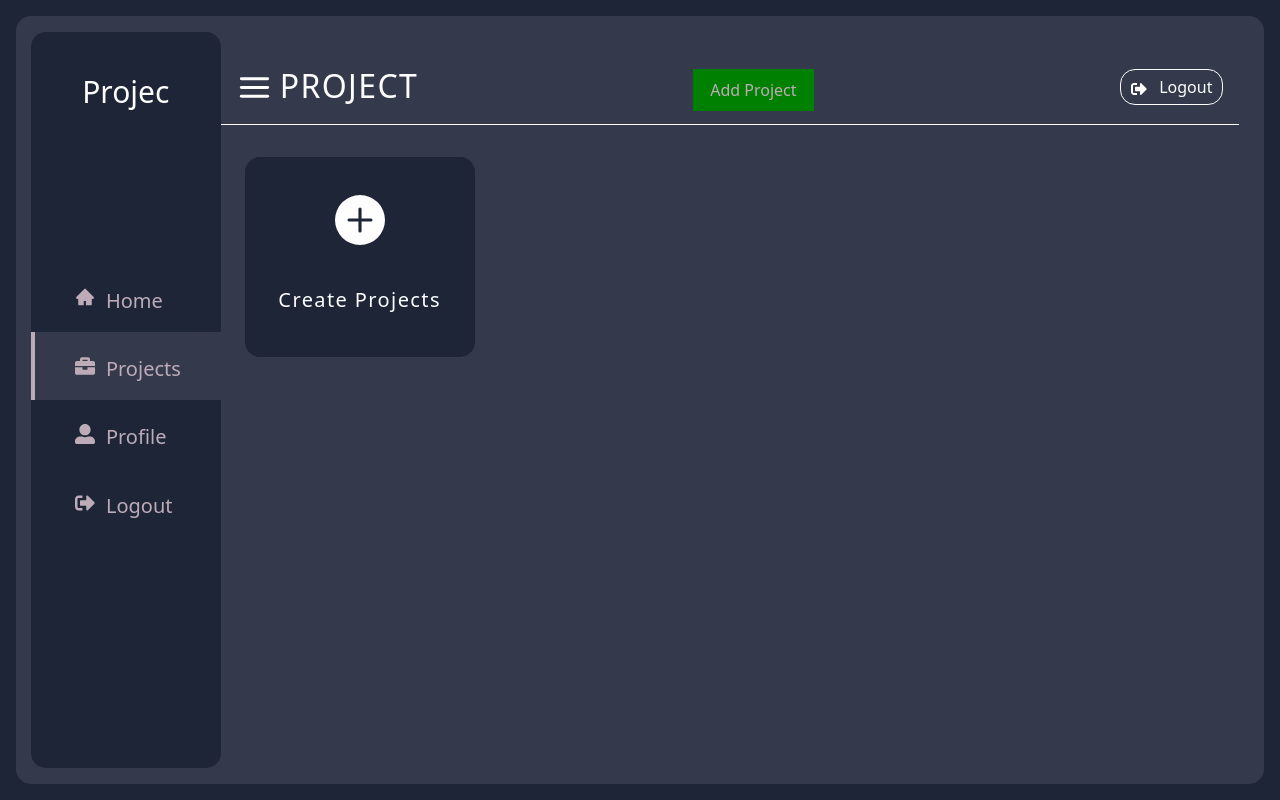
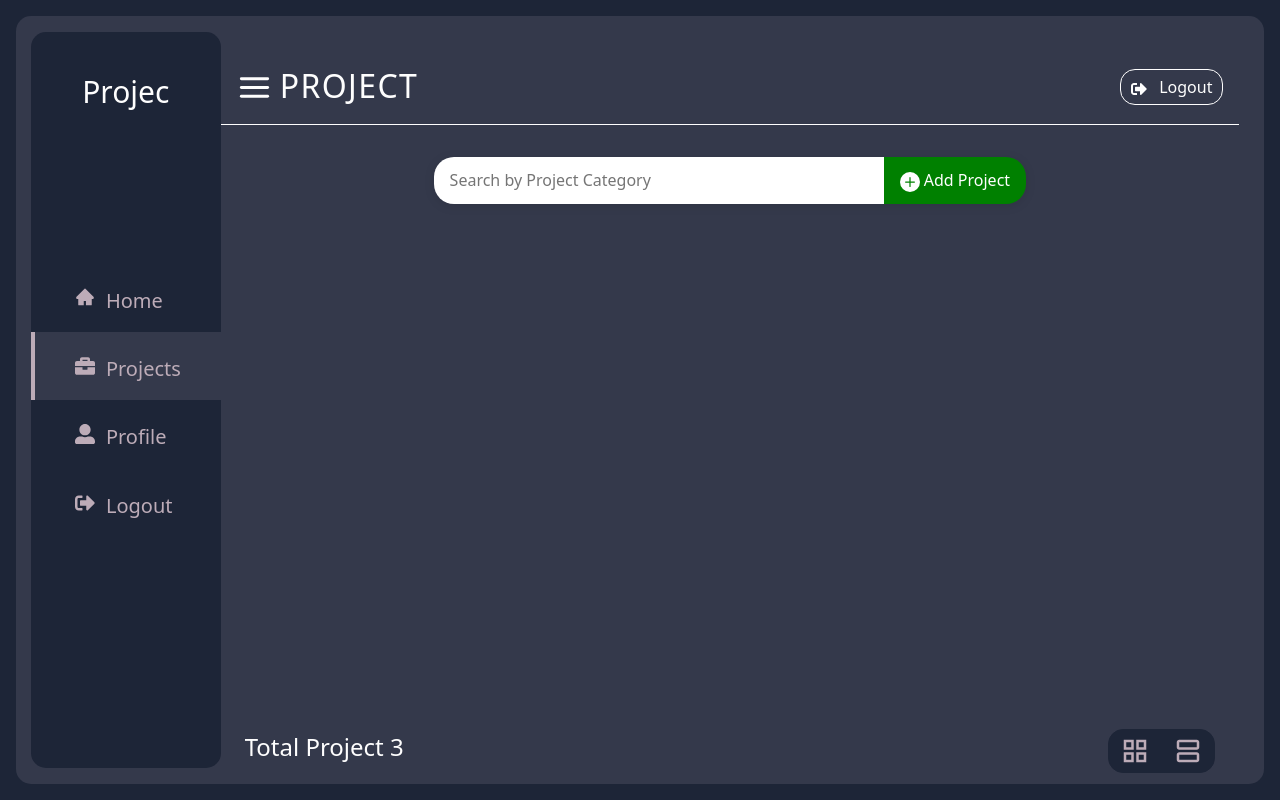
Before and after one commit to G-GraceCode/Projec-M-S, a React (Vite) app in the folder frontend/: page /project in a window 1280 px wide. Built offline with nearby package versions, Linux system fonts and the light colour scheme; no server answers.

Commit message:
Update 5 files

```diff
--- a/frontend/src/components/Layout/Projects.jsx
+++ b/frontend/src/components/Layout/Projects.jsx
@@ -1,12 +1,27 @@
 import Navbar from "../Navbar";
 import styled from "styled-components";
 import { BsPlusCircleFill } from "react-icons/bs";
+import { MdGridView } from "react-icons/md";
+import { MdOutlineViewAgenda } from "react-icons/md";
 
 const Projects = () => {
   return (
     <div className="content">
       <Navbar />
-      <Projectlist>
+      <Searchproject>
+        <div className="searchbar">
+          <input
+            type="search"
+            name="search"
+            className="search"
+            placeholder="Search by Project Category"
+          />
+        </div>
+        <Addproject>
+          <BsPlusCircleFill className="icon" /> Add Project
+        </Addproject>
+      </Searchproject>
+      {/* <Projectlist>
         <div className="carts">
           <Card>
             <div>
@@ -17,20 +32,27 @@ const Projects = () => {
             </div>
           </Card>
         </div>
-      </Projectlist>
+      </Projectlist> */}
+      <Projectfooter>
+        <h4>Total Project 3</h4>
+        <div className="viewIcon">
+          <MdGridView className="icon first" />
+          <MdOutlineViewAgenda className="icon" />
+        </div>
+      </Projectfooter>
     </div>
   );
 };
 
 export default Projects;
 
-const Projectlist = styled.div`
-  padding: 0 1.5rem;
-`;
+// const Projectlist = styled.div`
+//   padding: 0 1.5rem;
+// `;
 
 const Card = styled.div`
   display: flex;
-  align-items: cemter;
+  align-items: center;
   justify-content: space-around;
   flex-flow: column nowrap;
   text-align: center;
@@ -59,3 +81,62 @@ const Card = styled.div`
     }
   }
 `;
+
+const Searchproject = styled.div`
+  display: flex;
+  align-items: cemter;
+  justify-content: center;
+  flex-flow: row nowrap;
+  text-align: center;
+  filter: drop-shadow(0px 2px 5px rgba(0, 0, 0, 0.1));
+  & > .searchbar {
+    input[type="search"] {
+      width: 450px;
+      min-width: 200px;
+      max-width: 470px;
+      flex: 1;
+      padding: 0.7rem 1rem;
+      outline: none;
+      border-radius: var(--border-radius-2) 0 0 var(--border-radius-2);
+    }
+  }
+`;
+
+const Addproject = styled.button`
+  border-radius: 0 var(--border-radius-2) var(--border-radius-2) 0;
+  padding: 0 1rem;
+  border: none;
+  background-color: var(--color-green);
+  color: var(--natural-white);
+  .icon {
+    font-size: 20px;
+    transform: rotate(180deg);
+    transition: transform var(--transition);
+  }
+`;
+
+const Projectfooter = styled.footer`
+  display: flex;
+  align-items: center;
+  justify-content: space-between;
+  flex: 1;
+  padding: 0 1.5rem;
+  position: absolute;
+  bottom: -2%;
+  left: 0;
+  right: 0;
+  color: var(--natural-white);
+
+  & > .viewIcon {
+    color: var(--color-bg-2);
+    border-radius: var(--border-radius);
+    border: 1px solid var(--color-bg-2);
+    background-color: var(--color-bg-2);
+
+    .icon {
+      margin: 0.4rem 0.7rem;
+      font-size: 30px;
+      color: var(--color-sec);
+    }
+  }
+`;
--- a/frontend/src/components/Navbar.jsx
+++ b/frontend/src/components/Navbar.jsx
@@ -26,8 +26,6 @@ const Navbar = () => {
           <h2>{splitLocation}</h2>
         )}
       </Pagetitle>
-
-      <Storeproject>Add Project</Storeproject>
 
       <User>
         <div className="userprofile">
@@ -113,12 +111,3 @@ const User = styled.div`
     }
   }
 `;
-
-const Storeproject = styled.button`
-  padding: .5rem 1rem;
-  outline: none;
-  border: 1px solid transparent;
-  background-color: var(--color-green);
-  color: var(--color-sec);
-
-`;
--- a/frontend/src/index.css
+++ b/frontend/src/index.css
@@ -26,6 +26,7 @@
   /* border-radius */
 
   --border-radius: 15px;
+  --border-radius-2: 20px;
 
   /* transition */
   --transition: 400ms ease-in-out;
--- a/frontend/src/pages/Project.jsx
+++ b/frontend/src/pages/Project.jsx
@@ -23,10 +23,12 @@ const Dashboard = styled.div`
 const Container = styled.div`
   background-color: var(--color-bg);
   width: 100%;
-  min-height: 100%;
+  height: 100%;
   border-radius: var(--border-radius);
   padding: 2%;
-  & .content {
+  .content {
     margin-left: 15%;
+    position: relative;
+    min-height: 100%;
   }
 `;
```
